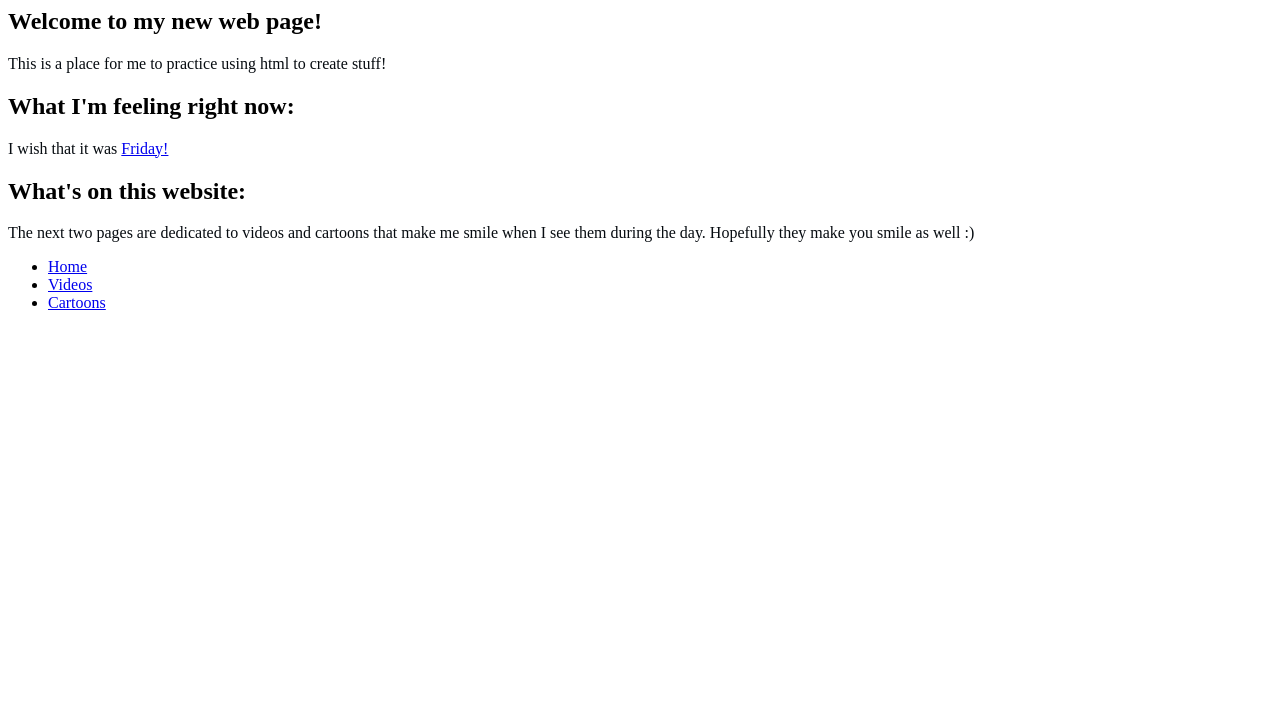
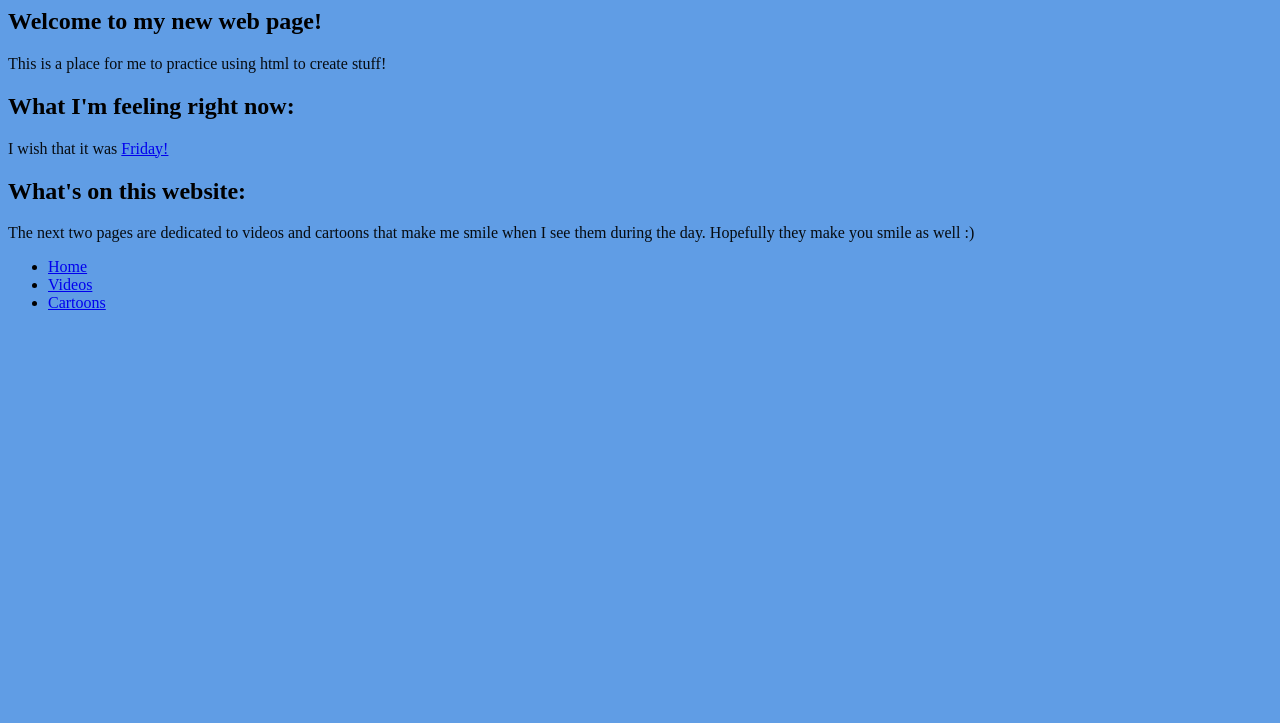
Before and after one commit to FrannyStone/FrannyStone.github.io, a plain HTML site: page index.html in a window 1280 px wide. Shown: the part 77-800 px from the top of the page. Drawn offline with Linux system fonts and the light colour scheme.

Commit message:
more colours

```diff
--- a/style.css
+++ b/style.css
@@ -1,5 +1,5 @@
 body {
-    background-color: #609DES;
+    background-color: #609DE5;
 }
 
 h1 {
```
